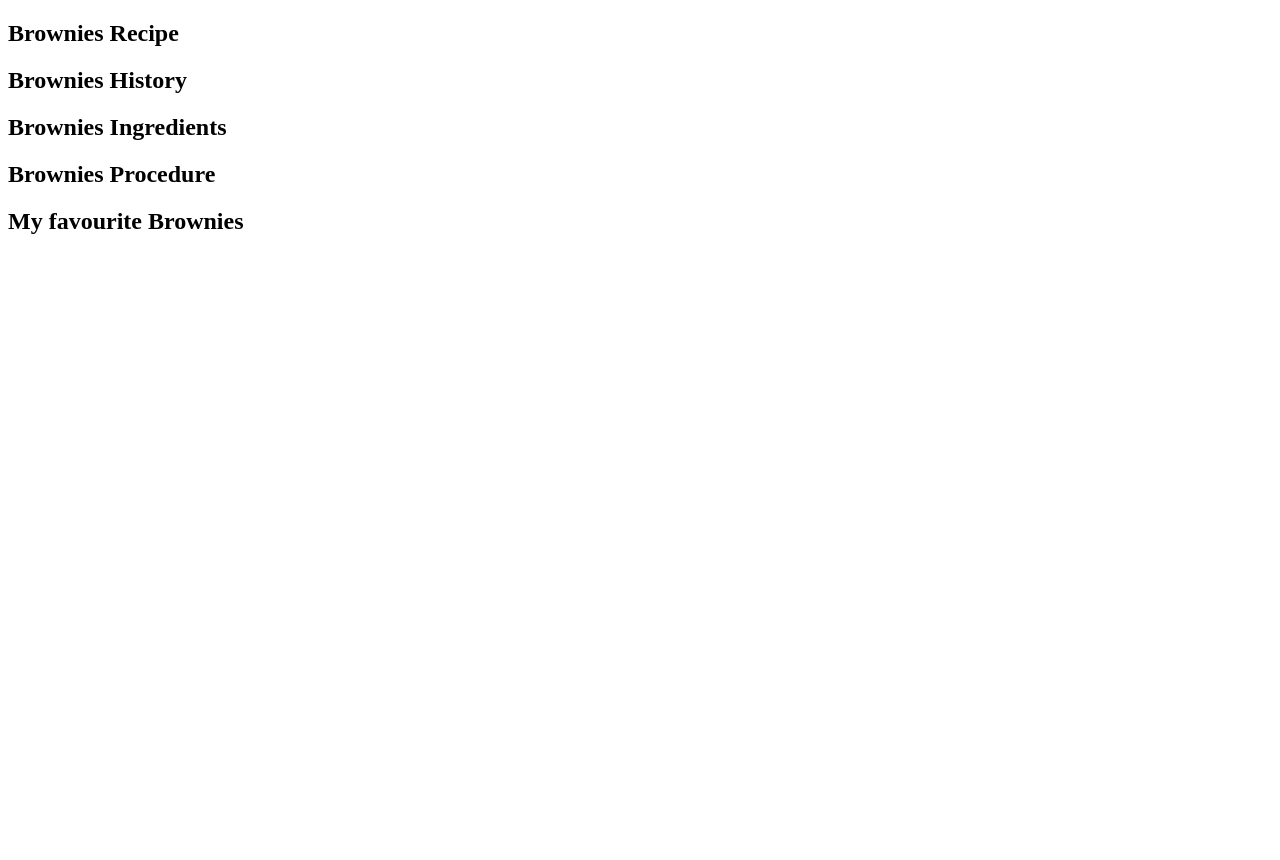
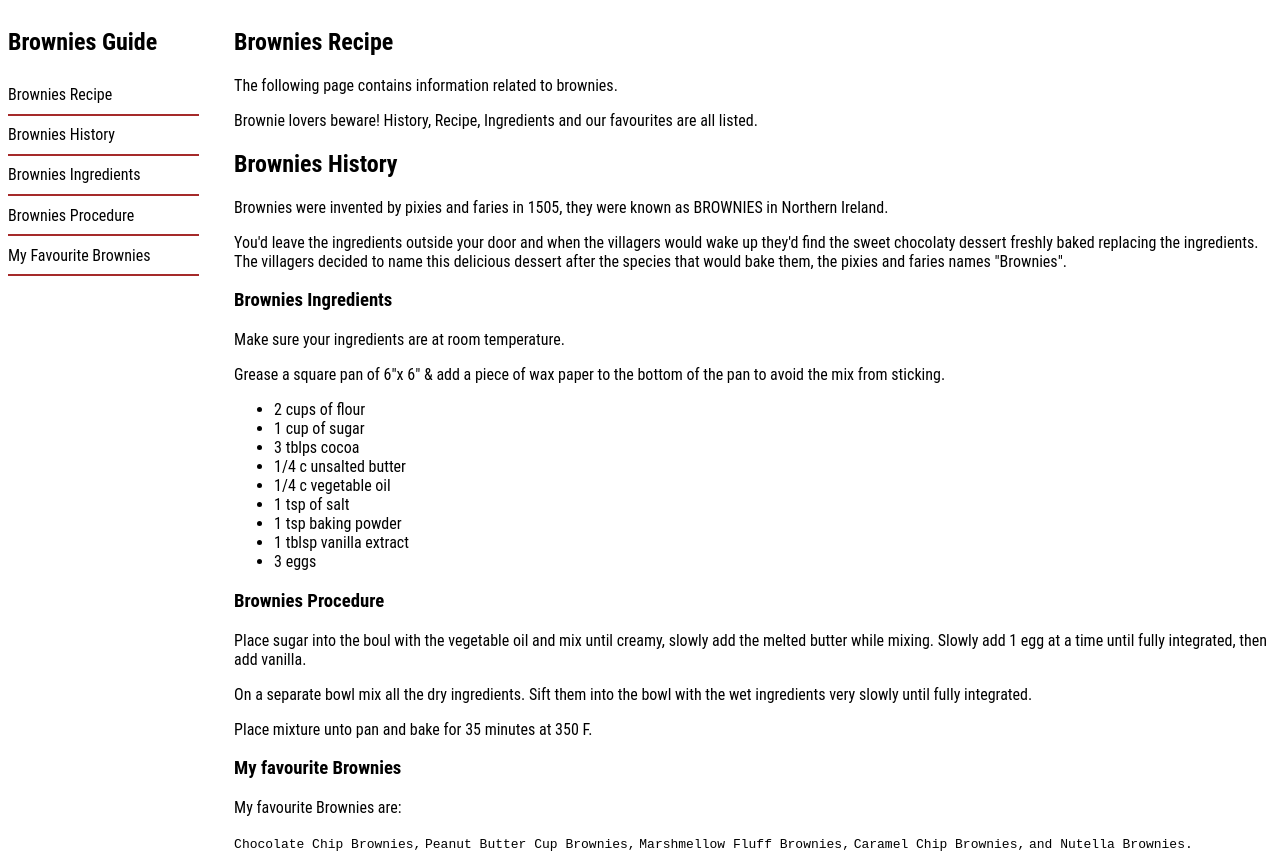
Before and after one commit to aracelicaes/francis-araceli, a plain HTML site: page fcc-test-suite-template-master/fcc-test-suite-template-master/index.html in a window 1280 px wide. Before the commit the page ends 800 px from the top, so only its background shows below. Drawn offline with Linux system fonts and the light colour scheme.

Commit message:
created css finished html

```diff
--- a/fcc-test-suite-template-master/fcc-test-suite-template-master/css/style.css
+++ b/fcc-test-suite-template-master/fcc-test-suite-template-master/css/style.css
@@ -0,0 +1,41 @@
+@media screen and (min-width: 400px) {
+
+body {
+    display: flex;
+    flex-direction: row-reverse;
+    font-family: 'Roboto Condensed', sans-serif;
+}
+
+#navbar {
+    display: block;
+    width: 360px;
+    margin-right: 2%;
+
+}
+
+nav ul {
+    list-style-type: none;
+    padding: 0 5% 0 0;
+    max-width: 360px;
+}
+
+nav li {
+    display: block;
+    padding: 5% 0;
+    border-bottom: 2px solid brown;
+}
+
+nav li a {
+    text-decoration: none;
+    color: black;
+}
+
+nav li:hover {
+   background-color: brown;
+}
+
+nav a:hover {
+    color: white;
+}
+
+}
--- a/fcc-test-suite-template-master/fcc-test-suite-template-master/index.html
+++ b/fcc-test-suite-template-master/fcc-test-suite-template-master/index.html
@@ -8,19 +8,88 @@
 
   <body>
     <main id="main-doc">
-      <section class="main-section">
-        <header><h1>Brownies Recipe</h1></header>
+      <section class="main-section" id="Brownies_Recipe">
+        <header>
+          <h1>Brownies Recipe</h1>
+        </header>
+        <p>The following page contains information related to brownies.</p>
+        <p>Brownie lovers beware! History, Recipe, Ingredients and our favourites are all listed.</p>
       </section>
-      <section class="main-section">
-      <header><h1>Brownies History</h1></header></section>
-      <section class="main-section">
-      <header><h1>Brownies Ingredients</h1></header></section>
-      <section class="main-section">
-      <header><h1>Brownies Procedure</h1></header></section>
-      <section class="main-section">
-      <header><h1>My favourite Brownies</h1></header></section>
 
+      <section class="main-section" id="Brownies_History">
+        <header>
+          <h2>Brownies History</h2>
+        </header>
+        <p>Brownies were invented by pixies and faries in 1505, they were known
+          as BROWNIES in Northern Ireland.</p>
+        <p>You'd leave the ingredients outside your door and when the villagers
+          would wake up they'd find the sweet chocolaty dessert freshly baked replacing
+          the ingredients. The villagers decided to name this delicious dessert after the
+          species that would bake them, the pixies and faries names "Brownies".
+        </p>
+      </section>
+
+      <section class="main-section" id="Brownies_Ingredients">
+      <header>
+        <h3>Brownies Ingredients</h3>
+      </header>
+      <p>Make sure your ingredients are at room temperature.</p>
+      <p>Grease a square pan of 6"x 6" & add a piece of wax paper to
+        the bottom of the pan to avoid the mix from sticking.</p>
+      <ul>
+        <li>2 cups of flour</li>
+        <li>1 cup of sugar</li>
+        <li>3 tblps cocoa</li>
+        <li>1/4 c unsalted butter</li>
+        <li>1/4 c vegetable oil</li>
+        <li>1 tsp of salt</li>
+        <li>1 tsp baking powder</li>
+        <li>1 tblsp vanilla extract</li>
+        <li>3 eggs</li>
+      </ul>
+    </section>
+
+    <section class="main-section" id="Brownies_Procedure">
+      <header>
+        <h3>Brownies Procedure</h3>
+      </header>
+      <p>Place sugar into the boul with the vegetable oil and mix
+        until creamy, slowly add the melted
+        butter while mixing. Slowly add 1 egg at a time until
+        fully integrated, then add vanilla.</p>
+      <p>On a separate bowl mix all the dry ingredients. Sift them into the
+        bowl with the wet ingredients very slowly until fully integrated.
+      </p>
+      <p>Place mixture unto pan and bake for 35 minutes at 350 F.</p>
+    </section>
+
+    <section class="main-section" id="My_favourite_Brownies">
+      <header>
+        <h3>My favourite Brownies</h3>
+      </header>
+      <p>My favourite Brownies are:</p>
+      <code>Chocolate Chip Brownies,</code>
+      <code>Peanut Butter Cup Brownies,</code>
+      <code>Marshmellow Fluff Brownies,</code>
+      <code>Caramel Chip Brownies,</code>
+      <code> and Nutella Brownies.</code>
+    </section>
     </main>
+
+    <nav id="navbar">
+        <header>
+          <h1>Brownies Guide</h1>
+        </header>
+        <ul>
+          <li><a href="#Brownies_Recipe" class="nav-link">Brownies Recipe</a></li>
+          <li><a href="#Brownies_History" class="nav-link">Brownies History</a></li>
+          <li><a href="#Brownies_Ingredients" class="nav-link">Brownies Ingredients</a></li>
+          <li><a href="#Brownies_Procedure" class="nav-link">Brownies Procedure</a></li>
+          <li><a href="#My_favourite_Brownies" class="nav-link">My Favourite Brownies</a></li>
+        </ul>
+    </nav>
+
+
     <script src="https://cdn.freecodecamp.org/testable-projects-fcc/v1/bundle.js"></script>
 
         <script  src="js/index.js"></script>
```
